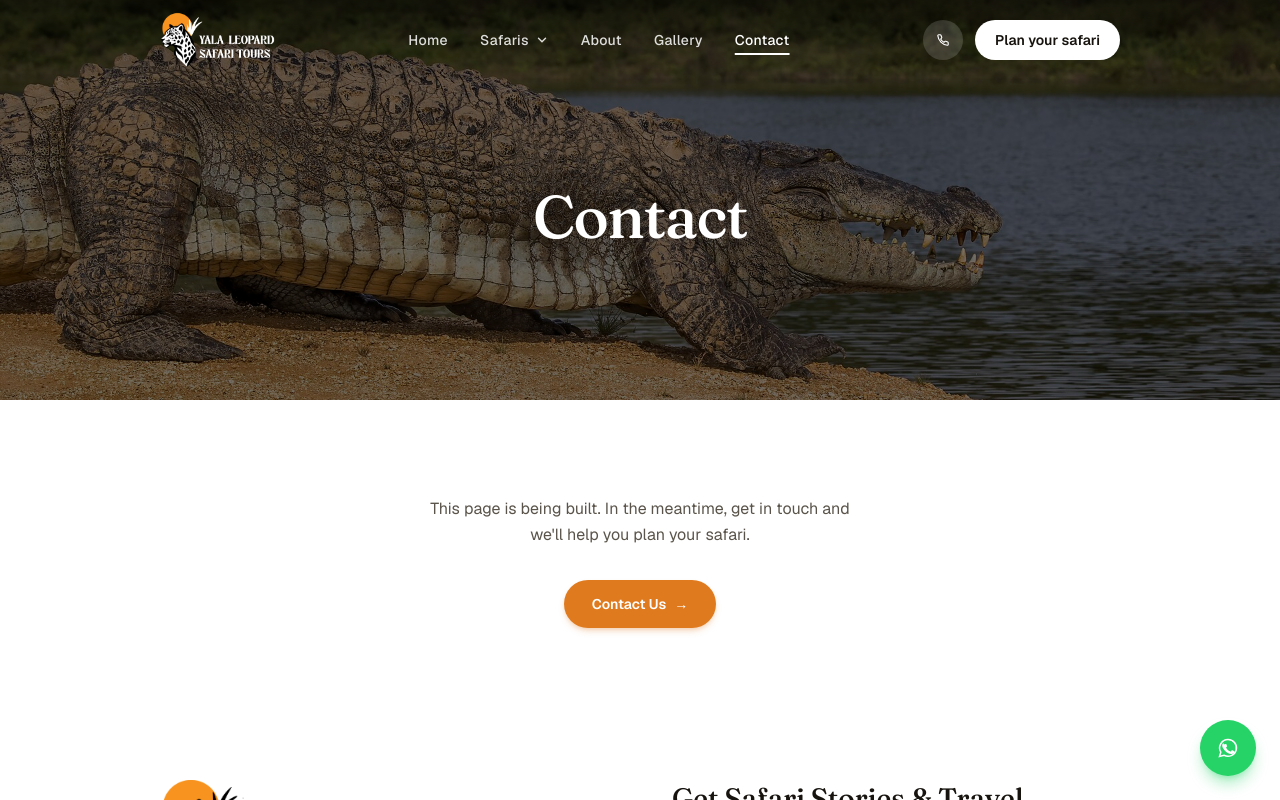
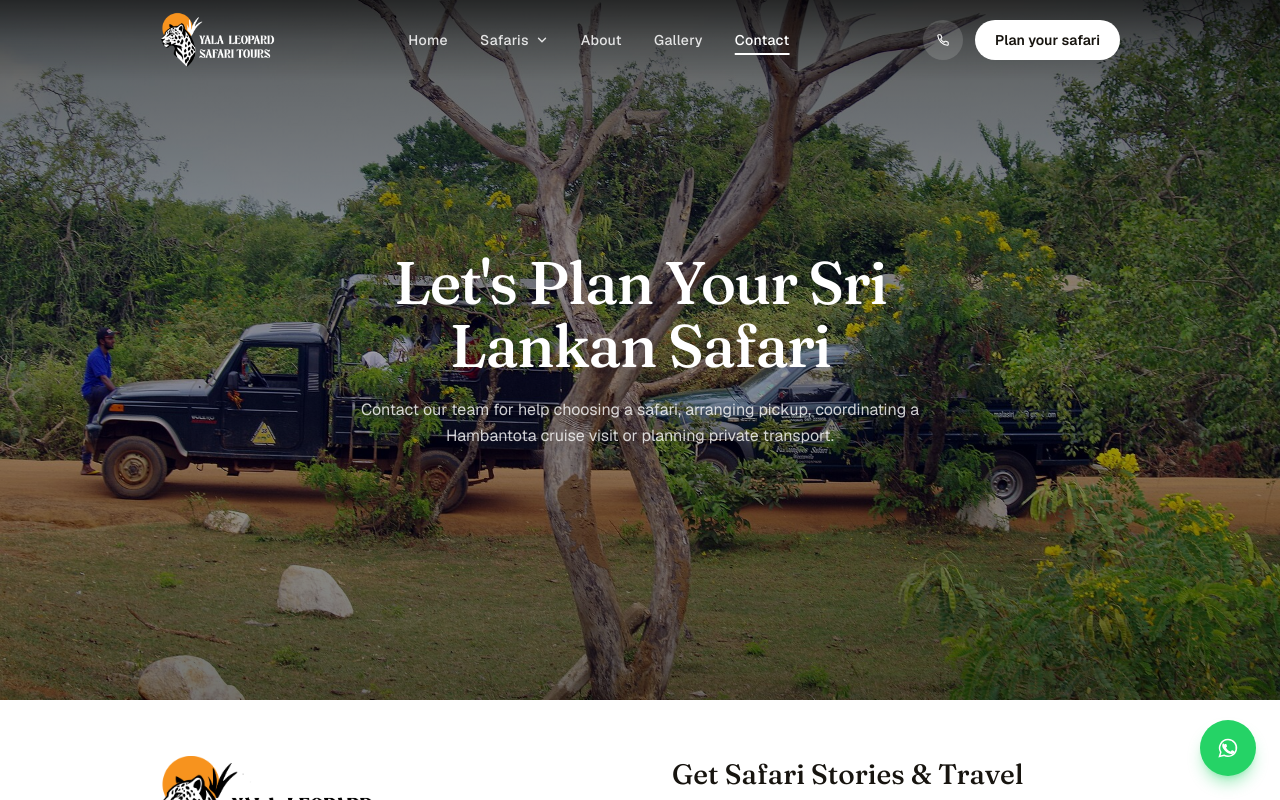
Before and after one commit to sarangas001/yala-leopard-safari-tours, a Next.js app: page /contact in a window 1280 px wide. Shown: the top 800 px of the page. Built offline with nearby package versions, Linux system fonts and the light colour scheme.

Commit message:
feat: implement ContactHero component and update Contact page metadata

```diff
--- a/app/contact/page.tsx
+++ b/app/contact/page.tsx
@@ -1,19 +1,16 @@
 import type { Metadata } from "next";
-import ComingSoon from "@/components/ComingSoon";
+import ContactHero from "@/components/ContactHero";
 
 export const metadata: Metadata = {
   title: "Contact | Yala Leopard Safari Tours",
-  description: "Get in touch with Yala Leopard Safari Tours.",
+  description:
+    "Contact our team for help choosing a safari, arranging pickup, coordinating a Hambantota cruise visit or planning private transport.",
 };
 
 export default function ContactPage() {
   return (
     <main className="flex flex-1 flex-col bg-white">
-      <ComingSoon
-        title="Contact"
-        image="/images/wildlife/crocodile.jpg"
-        alt="A crocodile resting by the water in a Sri Lankan national park"
-      />
+      <ContactHero />
     </main>
   );
 }
--- a/components/AboutHero.tsx
+++ b/components/AboutHero.tsx
@@ -1,34 +1,12 @@
-import Image from "next/image";
-import Reveal from "@/components/Reveal";
+import PageHero from "@/components/PageHero";
 
 export default function AboutHero() {
   return (
-    <section className="relative w-full overflow-hidden bg-white">
-      <div className="absolute inset-0">
-        <Image
-          src="/images/scenic/safari-jeeps.jpg"
-          alt="A convoy of safari jeeps on a dirt track through Yala's dry-zone forest"
-          fill
-          priority
-          sizes="100vw"
-          quality={75}
-          className="object-cover"
-        />
-        <div className="absolute inset-0 bg-linear-to-b from-black/65 via-black/35 to-black/55" />
-      </div>
-
-      <div className="relative z-10 mx-auto max-w-[1600px] px-10 pt-32 pb-20 text-center sm:px-20 sm:pt-40 sm:pb-24 lg:flex lg:min-h-175 lg:items-center lg:justify-center lg:px-40 lg:py-0">
-        <Reveal className="mx-auto max-w-2xl">
-          <h1 className="font-display text-4xl font-medium leading-[1.05] tracking-tight text-white sm:text-5xl lg:text-6xl">
-            Local Safari Experts Since 1990
-          </h1>
-          <p className="mx-auto mt-5 max-w-xl text-sm leading-relaxed text-white/80 sm:text-base">
-            Yala Wild Safari is operated by Yala Leopard Safari Tours, a
-            local safari provider specializing in Yala, Udawalawe and
-            Bundala National Parks.
-          </p>
-        </Reveal>
-      </div>
-    </section>
+    <PageHero
+      title="Local Safari Experts Since 1990"
+      description="Yala Wild Safari is operated by Yala Leopard Safari Tours, a local safari provider specializing in Yala, Udawalawe and Bundala National Parks."
+      image="/images/scenic/safari-jeeps.jpg"
+      alt="A convoy of safari jeeps on a dirt track through Yala's dry-zone forest"
+    />
   );
 }
--- /dev/null
+++ b/components/ContactHero.tsx
@@ -0,0 +1,12 @@
+import PageHero from "@/components/PageHero";
+
+export default function ContactHero() {
+  return (
+    <PageHero
+      title="Let's Plan Your Sri Lankan Safari"
+      description="Contact our team for help choosing a safari, arranging pickup, coordinating a Hambantota cruise visit or planning private transport."
+      image="/images/scenic/guide-jeep.jpg"
+      alt="A safari guide beside jeeps parked on a dirt track in Yala National Park"
+    />
+  );
+}
--- /dev/null
+++ b/components/PageHero.tsx
@@ -0,0 +1,36 @@
+import Image from "next/image";
+import Reveal from "@/components/Reveal";
+
+export default function PageHero({
+  title,
+  description,
+  image,
+  alt,
+}: {
+  title: string;
+  description?: string;
+  image: string;
+  alt: string;
+}) {
+  return (
+    <section className="relative w-full overflow-hidden bg-white">
+      <div className="absolute inset-0">
+        <Image src={image} alt={alt} fill priority sizes="100vw" quality={75} className="object-cover" />
+        <div className="absolute inset-0 bg-linear-to-b from-black/65 via-black/35 to-black/55" />
+      </div>
+
+      <div className="relative z-10 mx-auto max-w-[1600px] px-10 pt-32 pb-20 text-center sm:px-20 sm:pt-40 sm:pb-24 lg:flex lg:min-h-175 lg:items-center lg:justify-center lg:px-40 lg:py-0">
+        <Reveal className="mx-auto max-w-2xl">
+          <h1 className="font-display text-4xl font-medium leading-[1.05] tracking-tight text-white sm:text-5xl lg:text-6xl">
+            {title}
+          </h1>
+          {description ? (
+            <p className="mx-auto mt-5 max-w-xl text-sm leading-relaxed text-white/80 sm:text-base">
+              {description}
+            </p>
+          ) : null}
+        </Reveal>
+      </div>
+    </section>
+  );
+}
```
